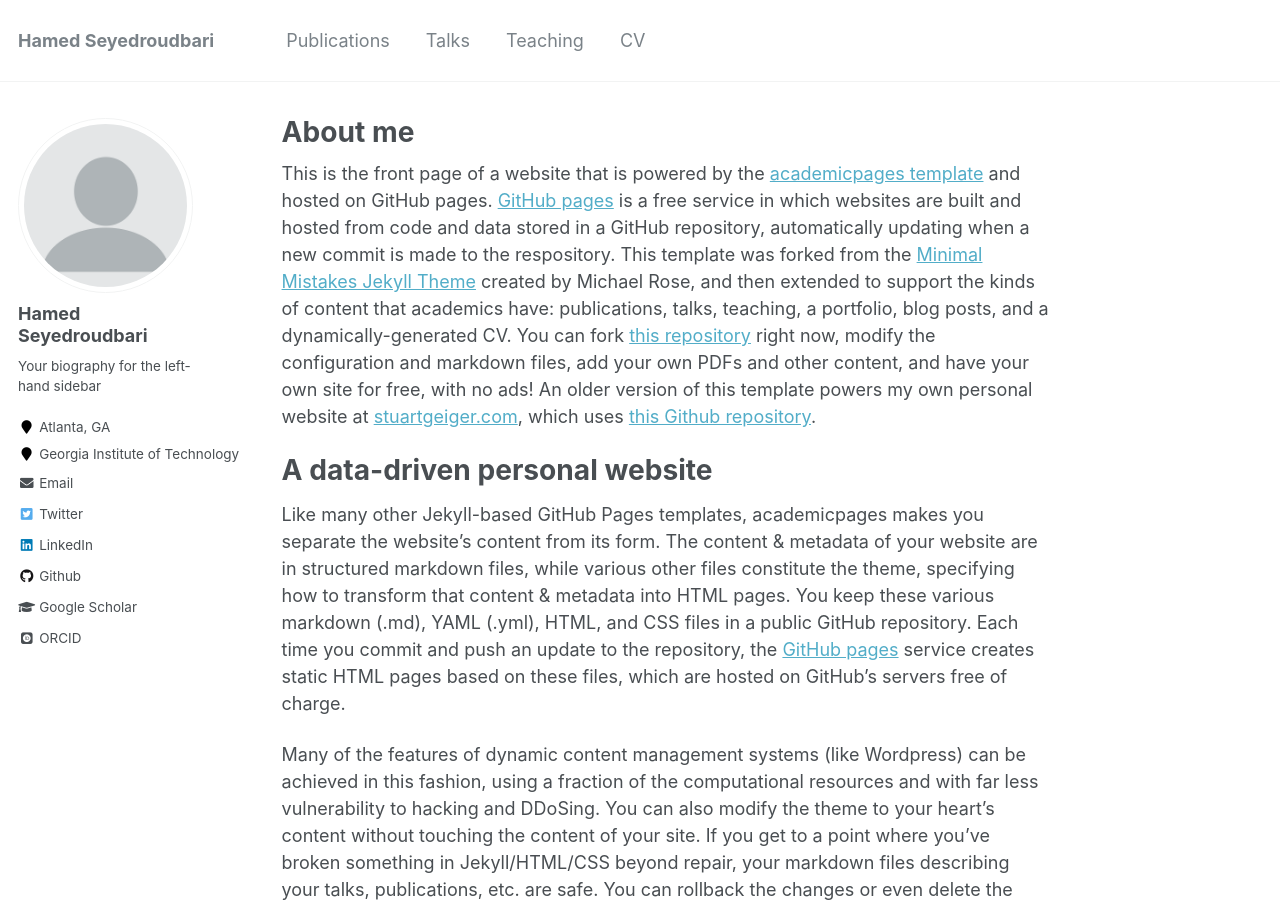
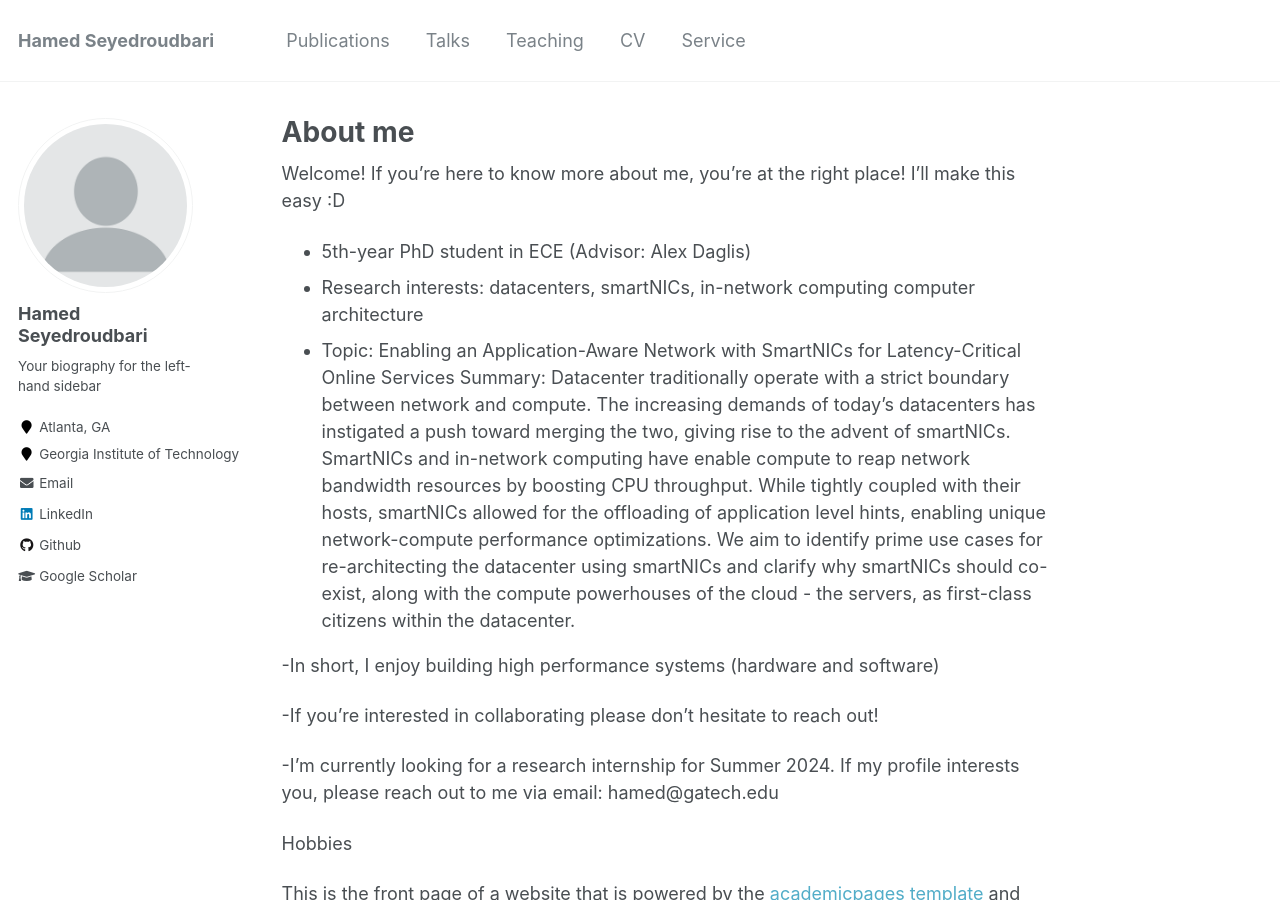
Before and after one commit to hamedsey/hamedsey.github.io, a Jekyll site: the page built from _pages/about.md, in a window 1280 px wide and 900 px high. Built offline with Jekyll 4.4.1, drawn with Linux system fonts in a browser that asks for light colours; some web fonts are replaced.

Commit message:
updating website

```diff
--- a/_config.yml
+++ b/_config.yml
@@ -103,13 +103,13 @@ author:
   impactstory      : #"https://profiles.impactstory.org/u/xxxx-xxxx-xxxx-xxxx"
   lastfm           :
   linkedin         : "https://www.linkedin.com/in/hamed-sey/"
-  orcid            : "http://orcid.org/yourorcidurl"
+  orcid            : #"http://orcid.org/yourorcidurl"
   pinterest        :
   soundcloud       :
   stackoverflow    : # http://stackoverflow.com/users/123456/username
   steam            :
   tumblr           :
-  twitter          : "replacethistwitterhandle"
+  twitter          : #"replacethistwitterhandle"
   vine             :
   weibo            :
   xing             :
--- a/_data/navigation.yml
+++ b/_data/navigation.yml
@@ -18,5 +18,8 @@ main:
   - title: "CV"
     url: /cv/
 
+  - title: "Service"
+    url: /service/
+
   #- title: "Guide"
   #  url: /markdown/
--- a/_pages/about.md
+++ b/_pages/about.md
@@ -8,10 +8,25 @@ redirect_from:
   - /about.html
 ---
 
+Welcome! If you're here to know more about me, you're at the right place! I'll make this easy :D
+- 5th-year PhD student in ECE (Advisor: Alex Daglis)
+- Research interests: datacenters, smartNICs, in-network computing computer architecture
+- Topic: Enabling an Application-Aware Network with SmartNICs for Latency-Critical Online Services
+  Summary:
+  Datacenter traditionally operate with a strict boundary between network and compute. The increasing demands of today’s datacenters has instigated a push toward merging the two, giving rise to the advent of smartNICs. SmartNICs and in-network computing have enable compute to reap network bandwidth resources by boosting CPU throughput. While tightly coupled with their hosts, smartNICs allowed for the offloading of application level hints, enabling unique network-compute performance optimizations. We aim to identify prime use cases for re-architecting the datacenter using smartNICs and clarify why smartNICs should co-exist, along with the compute powerhouses of the cloud - the servers, as first-class citizens within the datacenter.
+
+-In short, I enjoy building high performance systems (hardware and software)
+
+-If you're interested in collaborating please don't hesitate to reach out!
+
+-I'm currently looking for a research internship for Summer 2024. If my profile interests you, please reach out to me via email: hamed@gatech.edu
+
+Hobbies
+
 This is the front page of a website that is powered by the [academicpages template](https://github.com/academicpages/academicpages.github.io) and hosted on GitHub pages. [GitHub pages](https://pages.github.com) is a free service in which websites are built and hosted from code and data stored in a GitHub repository, automatically updating when a new commit is made to the respository. This template was forked from the [Minimal Mistakes Jekyll Theme](https://mmistakes.github.io/minimal-mistakes/) created by Michael Rose, and then extended to support the kinds of content that academics have: publications, talks, teaching, a portfolio, blog posts, and a dynamically-generated CV. You can fork [this repository](https://github.com/academicpages/academicpages.github.io) right now, modify the configuration and markdown files, add your own PDFs and other content, and have your own site for free, with no ads! An older version of this template powers my own personal website at [stuartgeiger.com](http://stuartgeiger.com), which uses [this Github repository](https://github.com/staeiou/staeiou.github.io).
 
-A data-driven personal website
-======
+
+
 Like many other Jekyll-based GitHub Pages templates, academicpages makes you separate the website's content from its form. The content & metadata of your website are in structured markdown files, while various other files constitute the theme, specifying how to transform that content & metadata into HTML pages. You keep these various markdown (.md), YAML (.yml), HTML, and CSS files in a public GitHub repository. Each time you commit and push an update to the repository, the [GitHub pages](https://pages.github.com/) service creates static HTML pages based on these files, which are hosted on GitHub's servers free of charge.
 
 Many of the features of dynamic content management systems (like Wordpress) can be achieved in this fashion, using a fraction of the computational resources and with far less vulnerability to hacking and DDoSing. You can also modify the theme to your heart's content without touching the content of your site. If you get to a point where you've broken something in Jekyll/HTML/CSS beyond repair, your markdown files describing your talks, publications, etc. are safe. You can rollback the changes or even delete the repository and start over -- just be sure to save the markdown files! Finally, you can also write scripts that process the structured data on the site, such as [this one](https://github.com/academicpages/academicpages.github.io/blob/master/talkmap.ipynb) that analyzes metadata in pages about talks to display [a map of every location you've given a talk](https://academicpages.github.io/talkmap.html).
```
